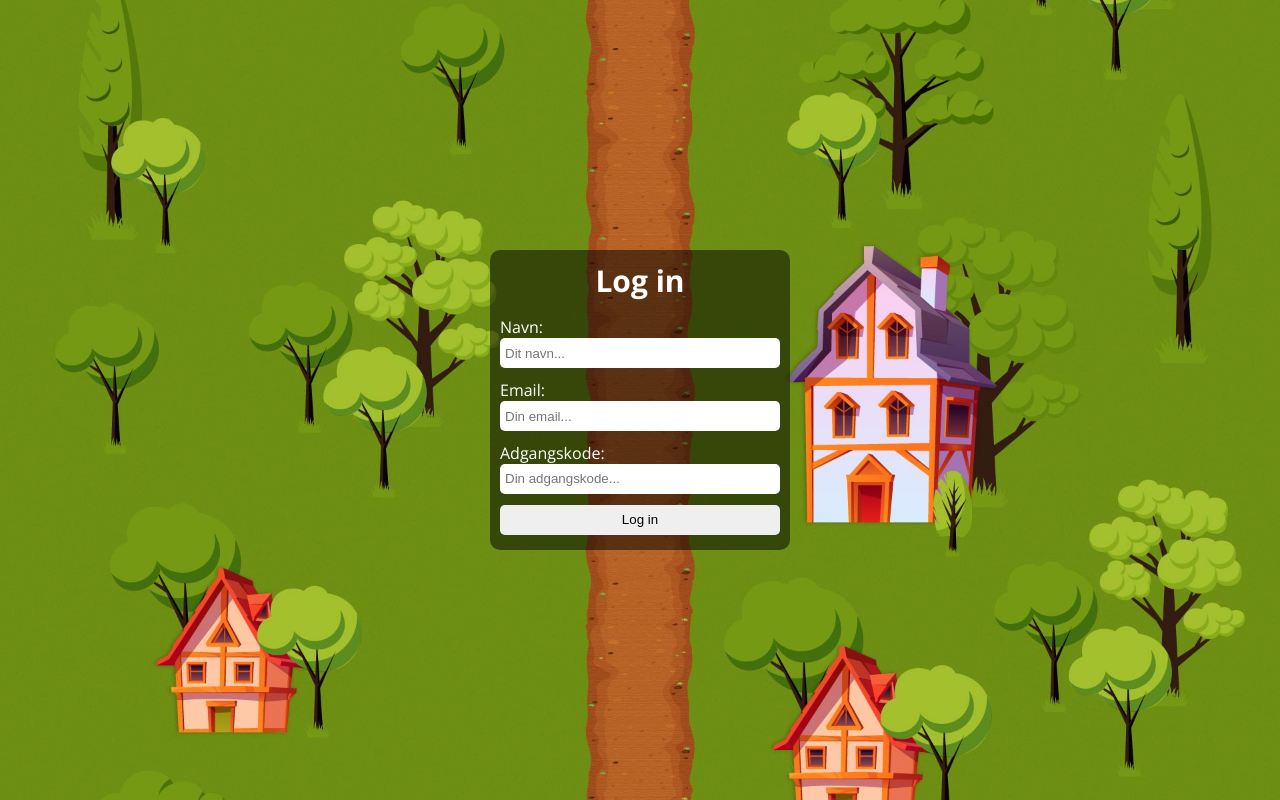
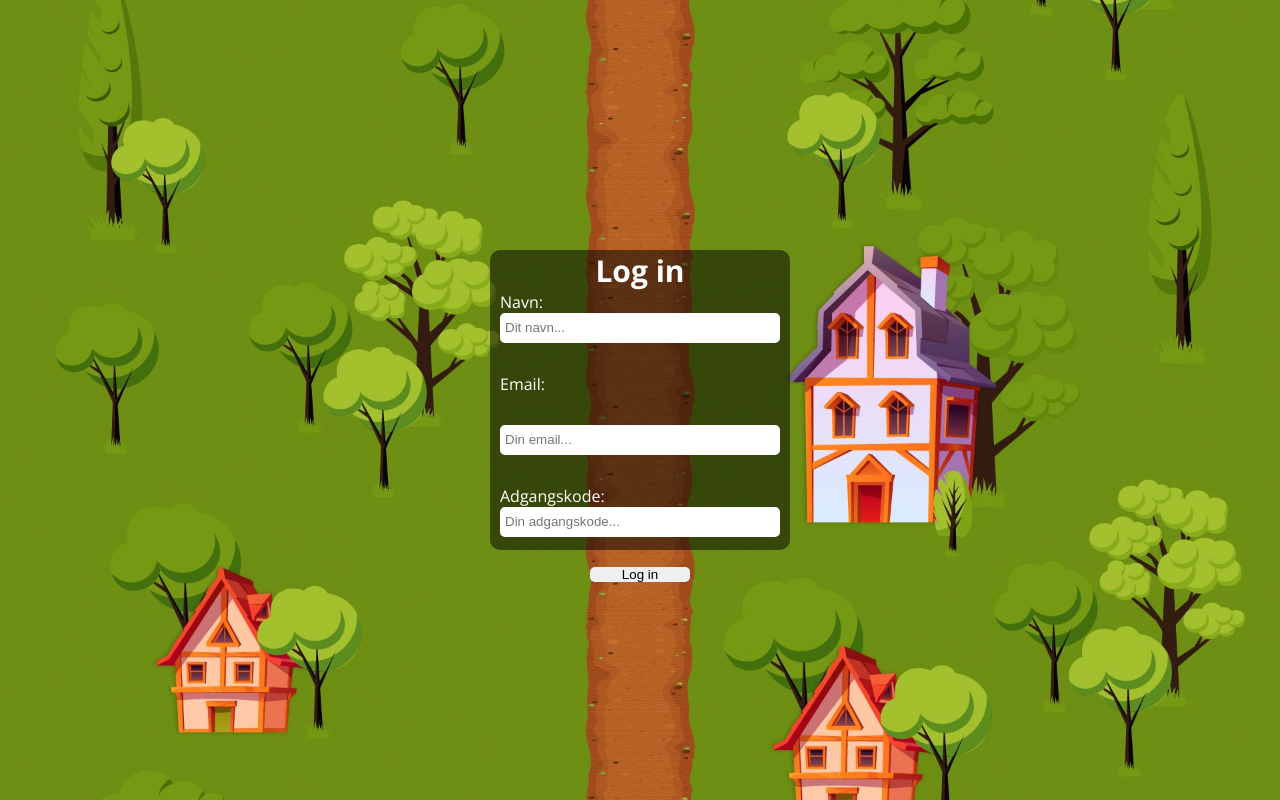
Before and after one commit to CUR-53/excalibur, a website: page side/login.html in a window 1280 px wide. Drawn offline with nearby package versions, Linux system fonts and the light colour scheme.

Commit message:
Update mainstyle.css

```diff
--- a/styles/mainstyle.css
+++ b/styles/mainstyle.css
@@ -55,19 +55,29 @@ canvas {
 .login-title {
   font-size: 30px;
   color: white;
-  margin-bottom: 10px;
+  margin-top: 20px;
 }
 
 .login-form {
   display: flex;
   color: white;
   flex-direction: column;
-  justify-content: space-around;
+  gap: 30px;
   height: 100%;
+}
+
+.login-form > button {
+  max-width: 100px;
+  margin: 0 auto;
+}
+
+#email {
+  margin-top: 30px;
 }
 
 .login-form input {
   width: 100%;
+  min-width: 200px;
   height: 30px;
   border-radius: 5px;
   border: none;
```
